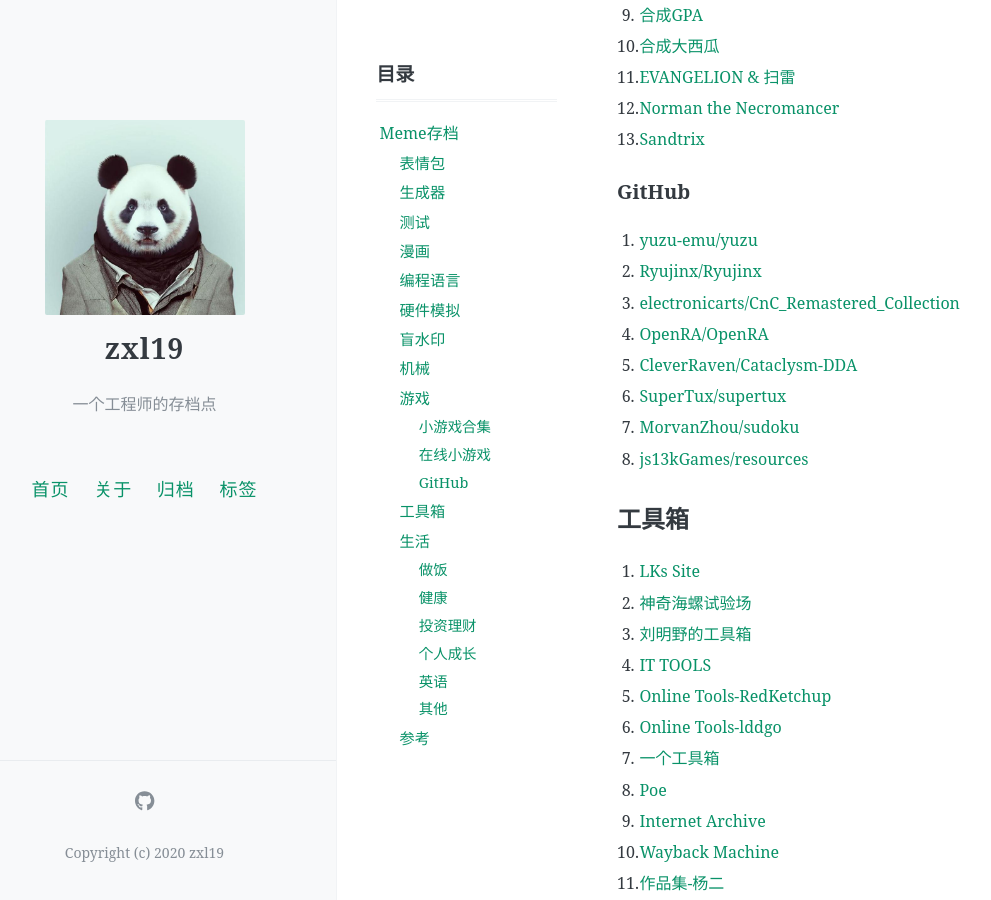
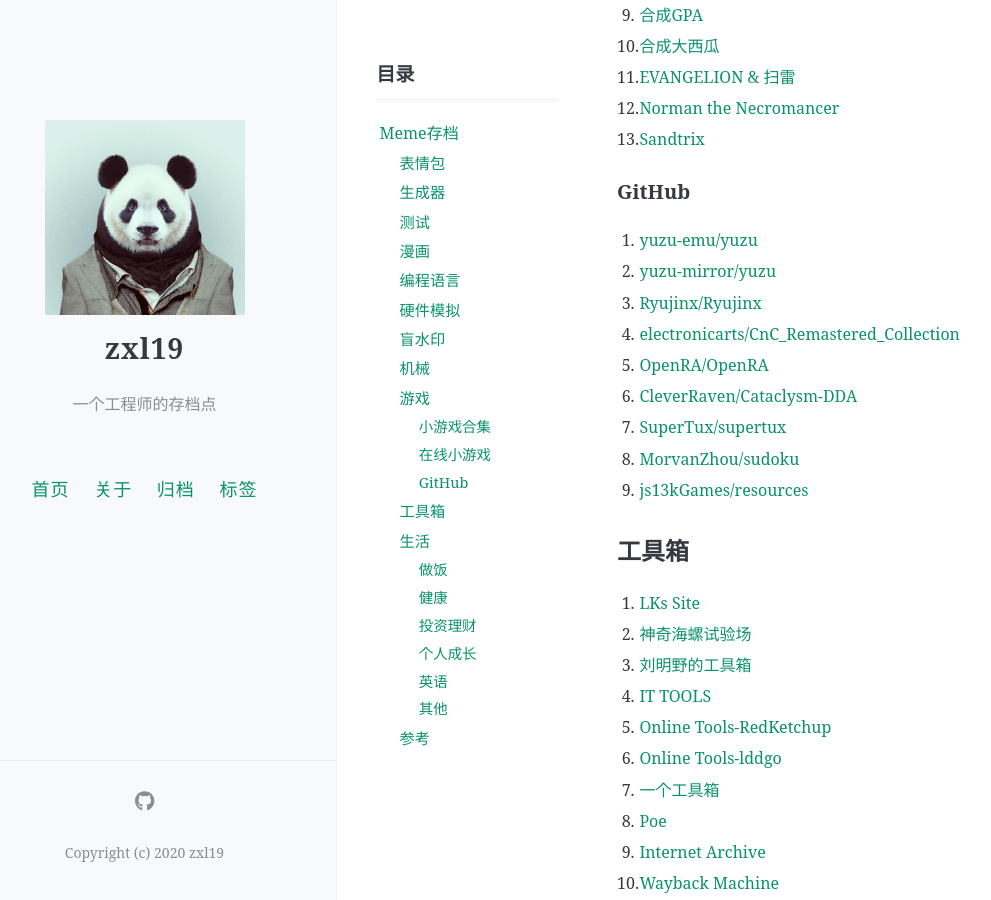
Before and after one commit to zxl19/zxl19.github.io, a Jekyll site: the page built from _posts/2020-06-08-meme-archive.md, in a window 1280 px wide and 900 px high, scrolled down 3157 px. Shown: the whole window, without its empty margins (47-1038 px from the left). Built offline with Jekyll 4.4.1, drawn with Linux system fonts in a browser that asks for light colours; comment, search, counter and statistics services are not loaded.

Commit message:
Update Posts

```diff
--- a/_posts/2020-06-08-meme-archive.md
+++ b/_posts/2020-06-08-meme-archive.md
@@ -119,13 +119,14 @@ Meme这个词最初源自英国著名科学家理查德·道金斯所著的《
 ### GitHub
 
 1. [yuzu-emu/yuzu](https://github.com/yuzu-emu/yuzu)
-2. [Ryujinx/Ryujinx](https://github.com/Ryujinx/Ryujinx)
-3. [electronicarts/CnC_Remastered_Collection](https://github.com/electronicarts/CnC_Remastered_Collection)
-4. [OpenRA/OpenRA](https://github.com/OpenRA/OpenRA)
-5. [CleverRaven/Cataclysm-DDA](https://github.com/CleverRaven/Cataclysm-DDA)
-6. [SuperTux/supertux](https://github.com/SuperTux/supertux)
-7. [MorvanZhou/sudoku](https://github.com/MorvanZhou/sudoku)
-8. [js13kGames/resources](https://github.com/js13kGames/resources)
+2. [yuzu-mirror/yuzu](https://github.com/yuzu-mirror/yuzu)
+3. [Ryujinx/Ryujinx](https://github.com/Ryujinx/Ryujinx)
+4. [electronicarts/CnC_Remastered_Collection](https://github.com/electronicarts/CnC_Remastered_Collection)
+5. [OpenRA/OpenRA](https://github.com/OpenRA/OpenRA)
+6. [CleverRaven/Cataclysm-DDA](https://github.com/CleverRaven/Cataclysm-DDA)
+7. [SuperTux/supertux](https://github.com/SuperTux/supertux)
+8. [MorvanZhou/sudoku](https://github.com/MorvanZhou/sudoku)
+9. [js13kGames/resources](https://github.com/js13kGames/resources)
 
 ## 工具箱
 
```
Also changed, not shown: _posts/2021-05-22-cpp-material.md (+4 -3 lines), _posts/2021-08-03-photography-note.md (+4 -3 lines).
